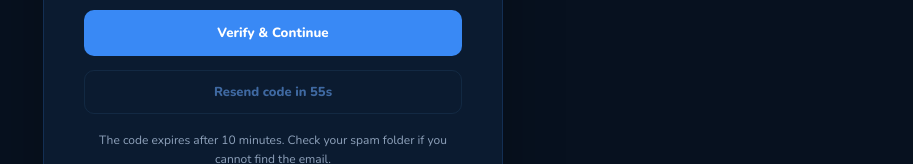
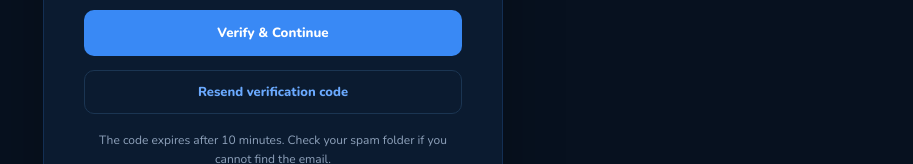
Before and after one commit to Egwua2/Football-Hub, a React (Vite) app in the folder footballhub-frontend/: page /verify-email in a window 1280 px wide. Shown: the part 506-670 px from the top of the page, without its empty margins (367-1280 px from the left). Built offline with nearby package versions, Linux system fonts and the light colour scheme; no server answers.

Commit message:
Apply resend cooldown only after a code was just sent

```diff
--- a/footballhub-frontend/src/pages/VerifyEmail.jsx
+++ b/footballhub-frontend/src/pages/VerifyEmail.jsx
@@ -26,7 +26,9 @@ function VerifyEmail() {
   const [message, setMessage] = useState("");
   const [loading, setLoading] = useState(false);
   const [resending, setResending] = useState(false);
-  const [resendIn, setResendIn] = useState(60);
+  const [resendIn, setResendIn] = useState(
+    location.state?.justSent ? 60 : 0
+  );
 
   useEffect(() => {
     if (resendIn <= 0) return undefined;
```
